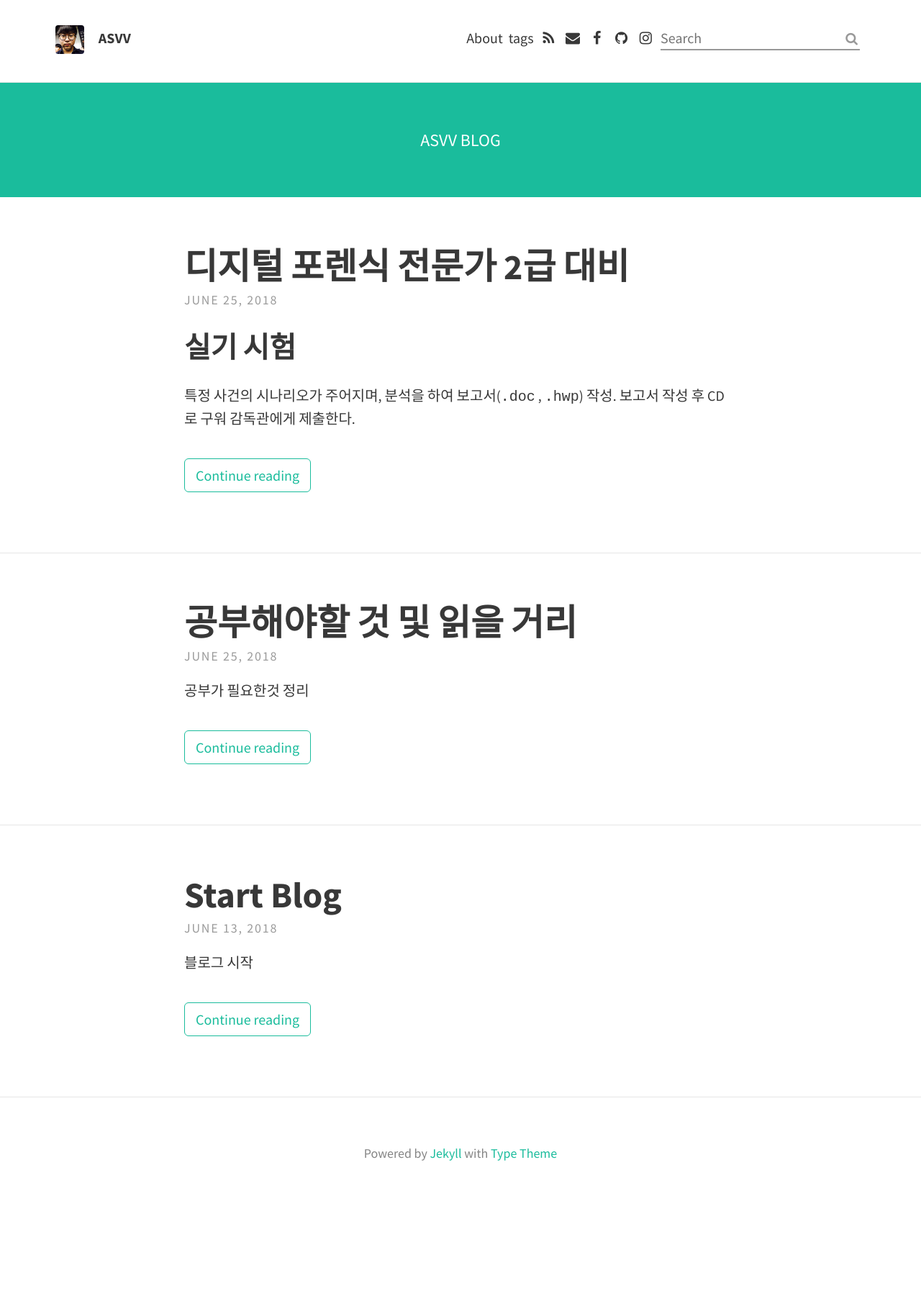
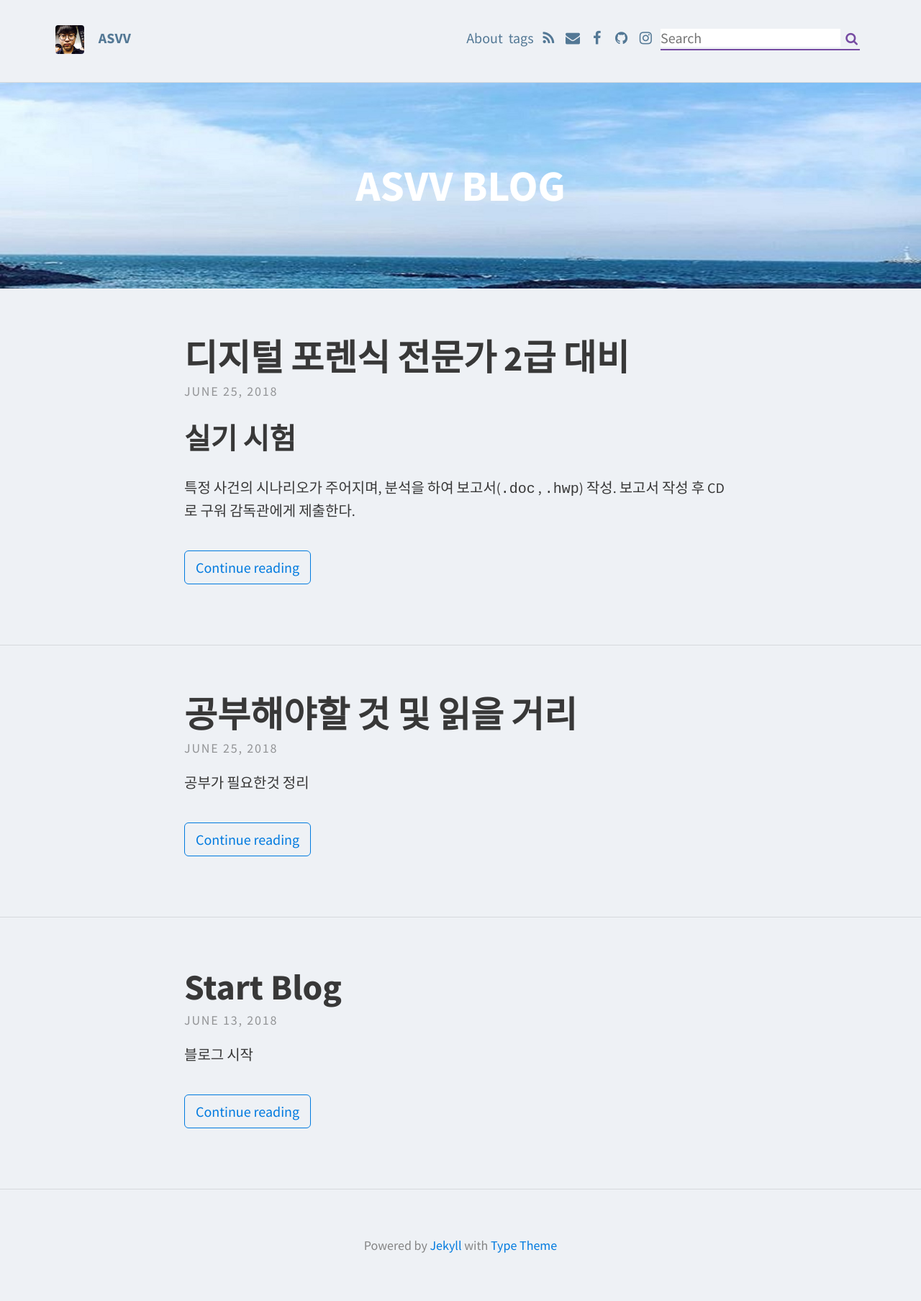
Before and after one commit to tkddnr924/tkddnr924.github.io, a Jekyll site: the page built from index.html, in a window 1280 px wide. Shown: the whole page at 72% size. Built offline with Jekyll 4.4.1, drawn with Linux system fonts in a browser that asks for light colours; the list of posts is cut into pages by our own code; before the commit the page ends 1680 px from its top, so only the background shows below that.

Commit message:
theme update

```diff
--- a/_config.yml
+++ b/_config.yml
@@ -13,8 +13,8 @@ theme_settings:
 
   # Header and footer text
   header_text: >
-    ASVV BLOG
-  header_text_feature_image:
+    <h1> ASVV BLOG </h1>
+  header_text_feature_image: assets/img/jeju2.jpg
   footer_text: >
    Powered by <a href="https://jekyllrb.com/">Jekyll</a> with <a href="https://github.com/rohanchandra/type-theme">Type Theme</a>
 
--- a/_sass/base/_variables.scss
+++ b/_sass/base/_variables.scss
@@ -9,29 +9,29 @@ $padding-small: 5%;
 $padding-x-small: 3%;
 
 // Brand colours
-$brand-color: #fff;
-$background-color: #fff; // #fff;
+$brand-color: #eef1f5;
+$background-color: #eef1f5; // #fff;
 $border-color: rgba(0, 0, 0, 0.1); // rgba recommended if using feature images
 
 // Typography colours
 $text-color: #383838;
-$link-color: #1ABC9C;
-$selection-color: #D4D4D4; // visible when highlighting text
+$link-color: #007adf;
+$selection-color: #00ecbc; // visible when highlighting text
 
 // Tags color
 $tags-color: #b0b0b0;
 
 //Search color
-$search-color: #999;
+$search-color: #764ba2;
 
 // Header colours
-$header-link-color: #383838;
+$header-link-color: #537895;
 
 // Feature image for articles
 $feature-image-text-color: #fff;
 $feature-image-size: cover; // options include "cover", "contain", "auto"
 
 // Header description box
-$header-desc-background-color: #1ABC9C;
+$header-desc-background-color: #00c9ff;
 $header-desc-text-color: #FFF;
 $header-desc-link-color: #02453D;
```
Also changed, not shown: assets/img/jeju2.jpg (added).
